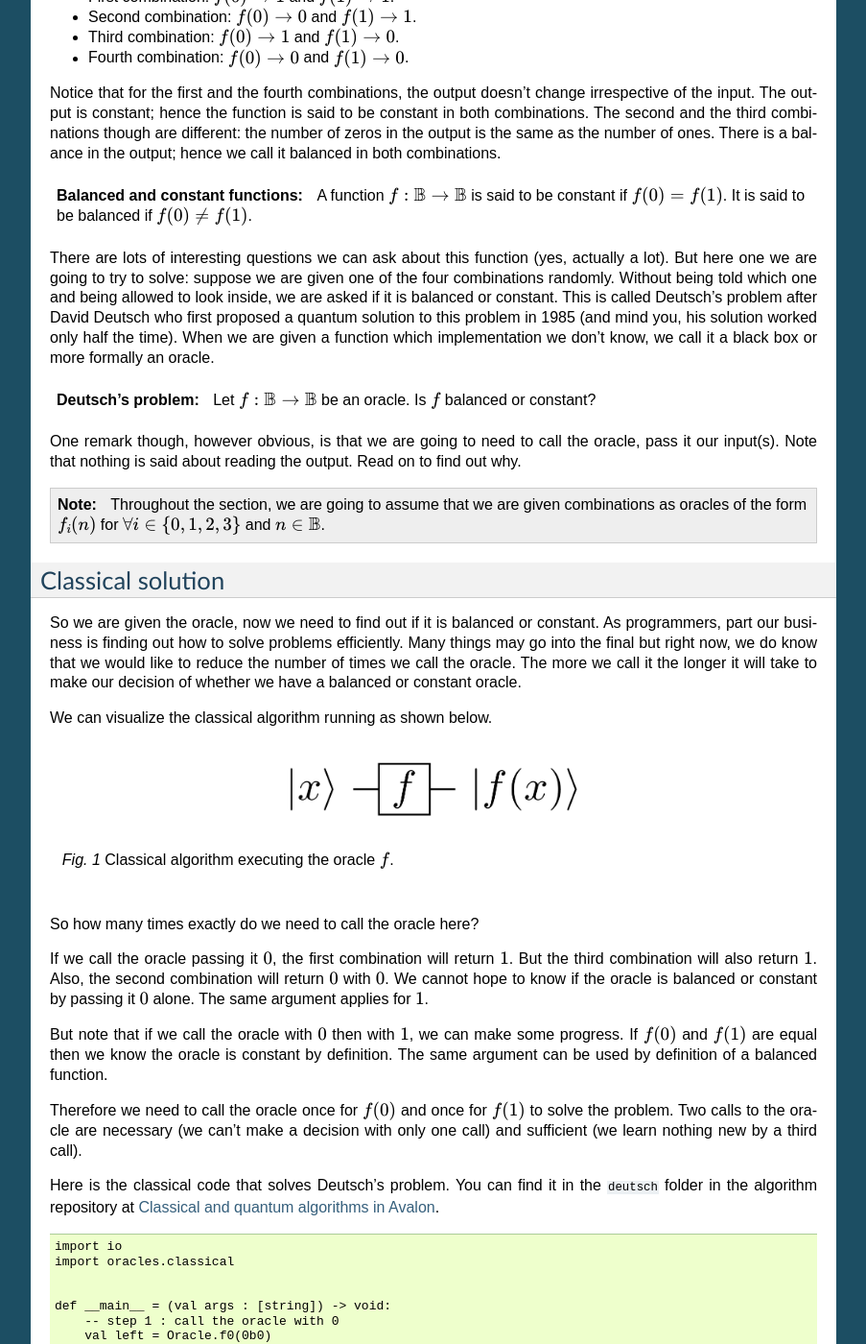
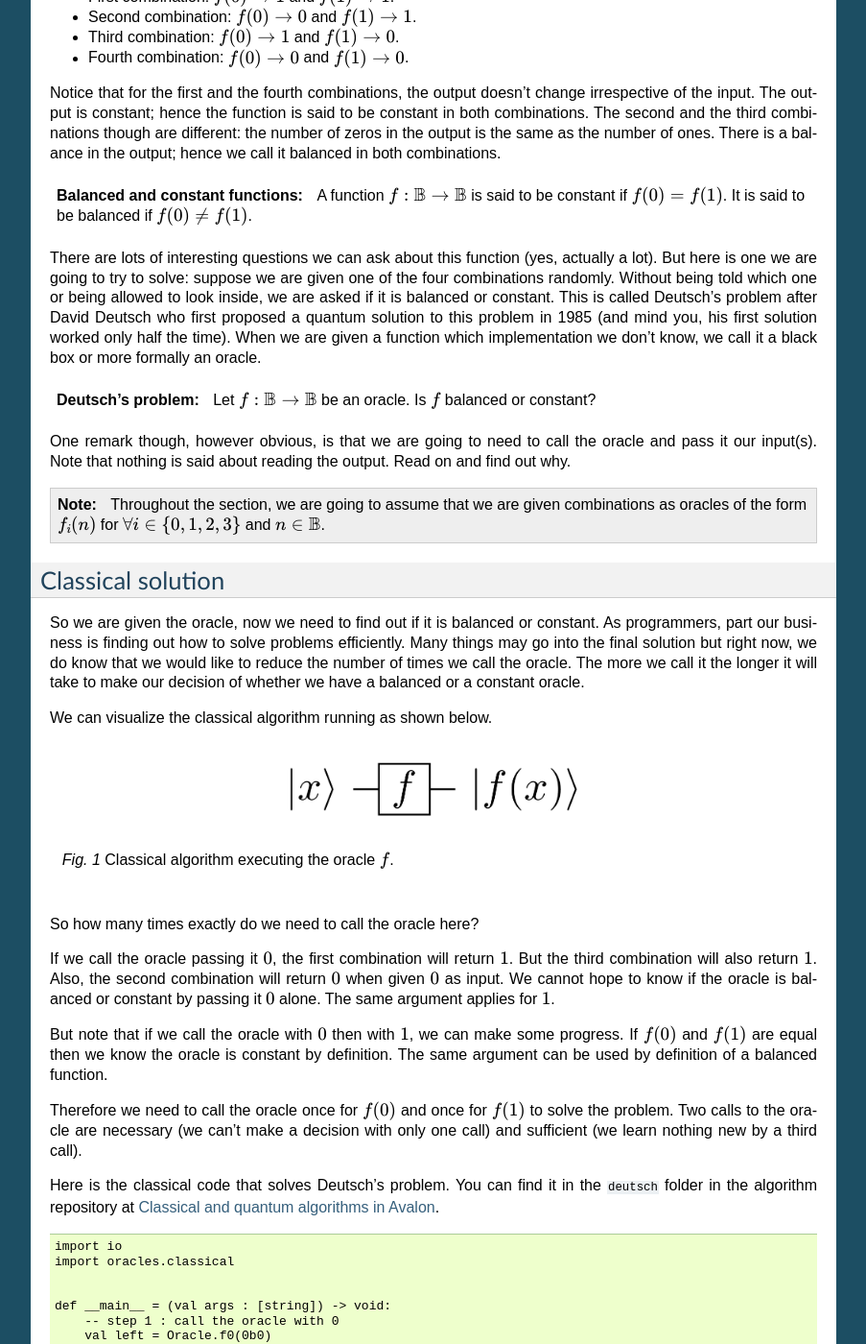
Before and after one commit to avalon-lang/docs, a Sphinx documentation site: the page built from source/algorithms/deutsch.rst, in a window 1280 px wide and 1400 px high, scrolled down 476 px. Shown: the whole window at 96% size, without its empty margins (198-1101 px from the left). Built offline with Sphinx 7.4.7, drawn with Linux system fonts in a browser that asks for light colours; some of the changed text lies outside the part shown.

Commit message:
Fixing typos.

```diff
--- a/source/algorithms/deutsch.rst
+++ b/source/algorithms/deutsch.rst
@@ -44,10 +44,10 @@ we call it balanced in both combinations.
 
 
 There are lots of interesting questions we can ask about this function (yes, actually a lot).
-But here one we are going to try to solve: suppose we are given one of the four combinations
-randomly. Without being told which one and being allowed to look inside,
+But here is one we are going to try to solve: suppose we are given one of the four combinations
+randomly. Without being told which one or being allowed to look inside,
 we are asked if it is balanced or constant. This is called Deutsch's problem after David Deutsch
-who first proposed a quantum solution to this problem in 1985 (and mind you, his solution worked
+who first proposed a quantum solution to this problem in 1985 (and mind you, his first solution worked
 only half the time). When we are given a function which implementation we don't know,
 we call it a black box or more formally an oracle.
 
@@ -56,8 +56,8 @@ we call it a black box or more formally an oracle.
     Let :math:`f:\mathbb{B} \to \mathbb{B}` be an oracle. Is :math:`f` balanced or constant?
 
 
-One remark though, however obvious, is that we are going to need to call the oracle, pass it
-our input(s). Note that nothing is said about reading the output. Read on to find out why.
+One remark though, however obvious, is that we are going to need to call the oracle and pass it
+our input(s). Note that nothing is said about reading the output. Read on and find out why.
 
 .. note::
     Throughout the section, we are going to assume that we are given combinations as oracles
@@ -68,9 +68,9 @@ Classical solution
 
 So we are given the oracle, now we need to find out if it is balanced or constant.
 As programmers, part our business is finding out how to solve problems efficiently.
-Many things may go into the final but right now, we do know that we would like to reduce
+Many things may go into the final solution but right now, we do know that we would like to reduce
 the number of times we call the oracle. The more we call it the longer it will take to
-make our decision of whether we have a balanced or constant oracle.
+make our decision of whether we have a balanced or a constant oracle.
 
 We can visualize the classical algorithm running as shown below.
 
@@ -87,7 +87,7 @@ So how many times exactly do we need to call the oracle here?
 
 If we call the oracle passing it :math:`0`, the first combination will return :math:`1`.
 But the third combination will also return :math:`1`. Also, the second combination
-will return :math:`0` with :math:`0`. We cannot hope to know if the oracle is balanced
+will return :math:`0` when given :math:`0` as input. We cannot hope to know if the oracle is balanced
 or constant by passing it :math:`0` alone. The same argument applies for :math:`1`.
 
 But note that if we call the oracle with :math:`0` then with :math:`1`, we can make some progress.
```
Also changed, not shown: other parts of source/algorithms/deutsch.rst (+2 -2 lines).
